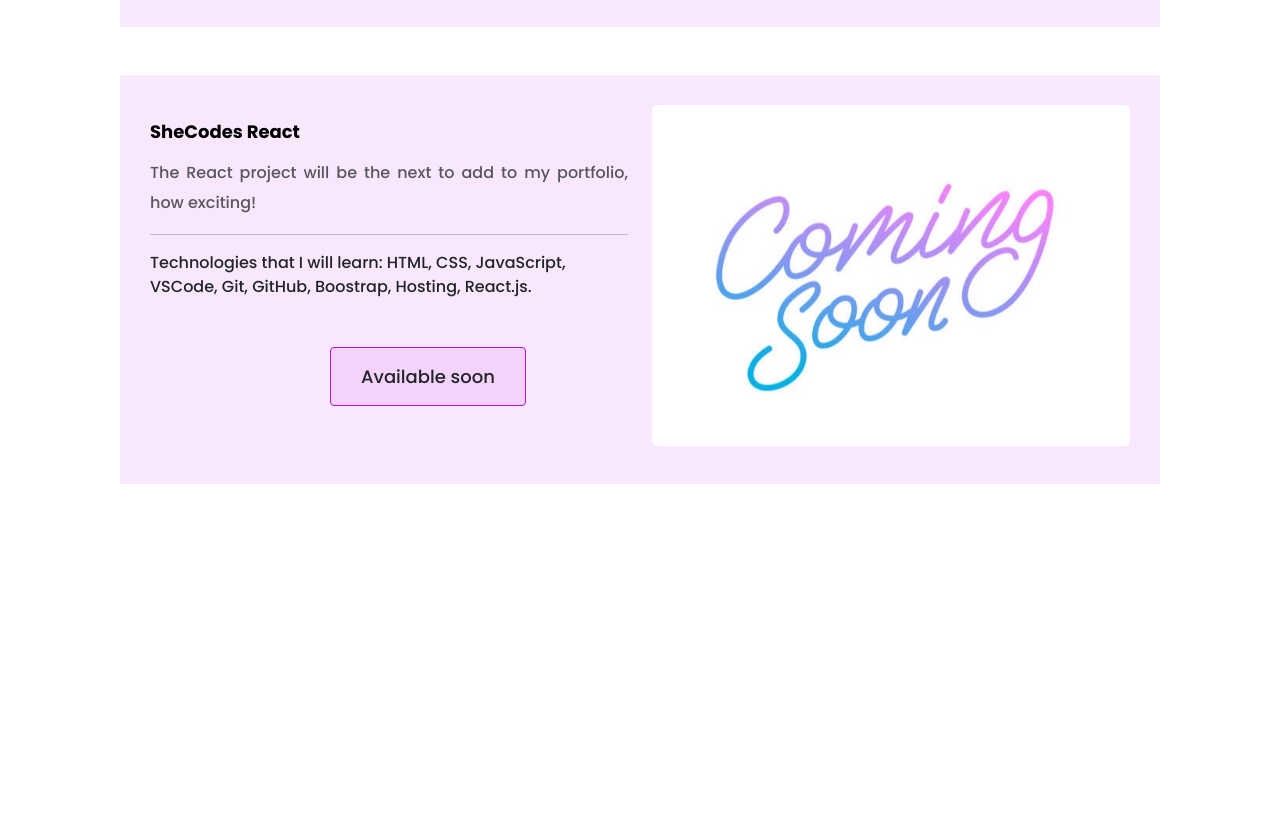
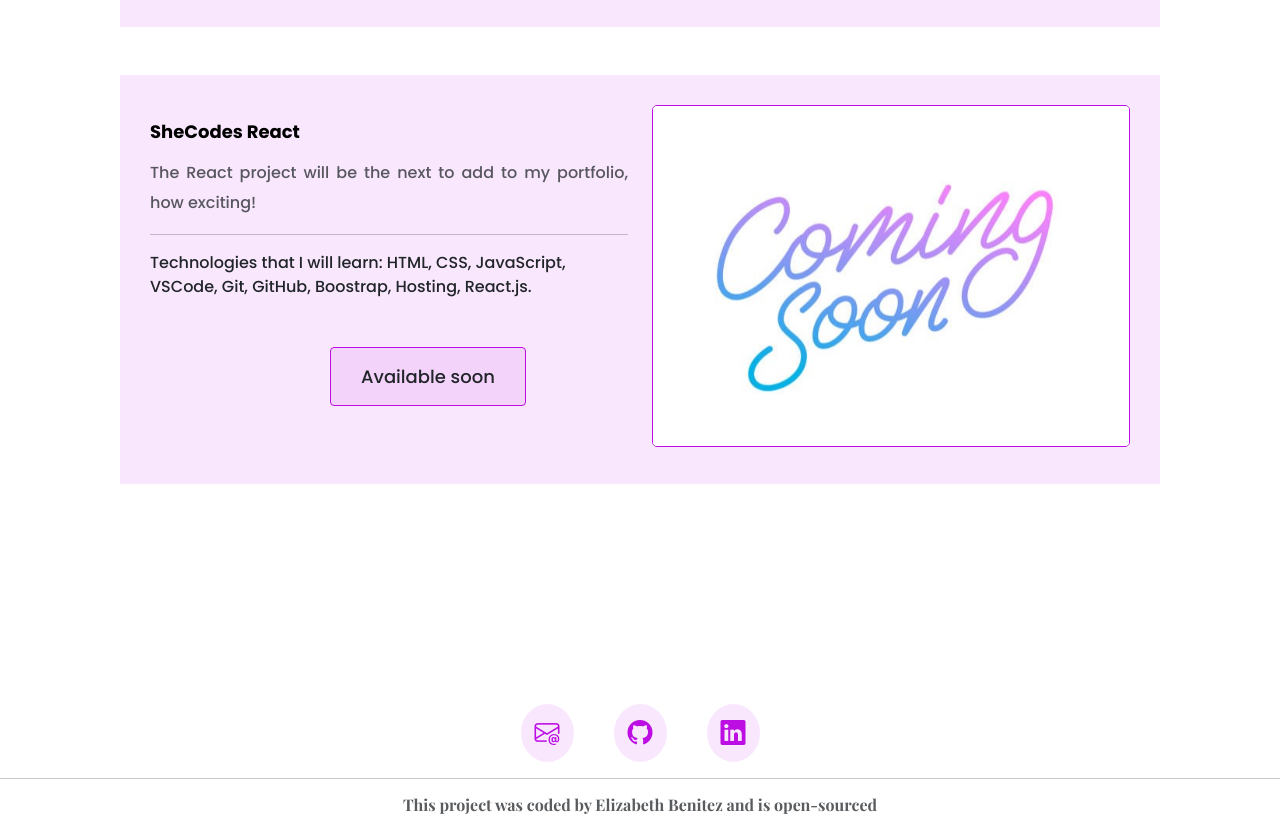
Before and after one commit to ElizabethBenitez20/portfolio, a plain HTML site: page work.html in a window 1280 px wide. Shown: the part 1822-2644 px from the top of the page. Before the commit the page ends 2496 px from the top, so only its background shows below. Drawn offline with nearby package versions, Linux system fonts and the light colour scheme.

Commit message:
Added project footer

```diff
--- a/style/index.css
+++ b/style/index.css
@@ -140,6 +140,17 @@ p {
 .project-image {
   width: 500px 250px;
   border-radius: 5px;
+  border: 1px solid var(--branding-color);
+}
+
+footer .social-links a {
+  margin: 0 20px;
+  margin-top: 30px;
+  color: var(--branding-color);
+  background: var(--secondary-color);
+  padding: 10px 14px;
+  border-radius: 50%;
+  font-size: 25px;
 }
 
 @media (max-width: 900px) {
--- a/work.html
+++ b/work.html
@@ -24,6 +24,10 @@
       src="https://kit.fontawesome.com/ddc3ee268a.js"
       crossorigin="anonymous"
     ></script>
+    <link
+      rel="stylesheet"
+      href="https://cdn.jsdelivr.net/npm/bootstrap-icons@1.11.3/font/bootstrap-icons.min.css"
+    />
     <title>My projects</title>
   </head>
   <header>
@@ -118,7 +122,7 @@
           <div class="row">
             <div class="col-lg-6">
               <img
-                src="/images/SheCodes-React.jpg"
+                src="/images/SheCodes-Responsive.png"
                 alt=""
                 class="project-image img-fluid d-none d-sm-block"
               />
@@ -163,4 +167,13 @@
       </div>
     </div>
   </body>
+  <footer>
+    <div class="social-links d-flex justify-content-center">
+      <a href="mailto:eb7152706@gmail.com"><i class="bi-envelope-at"></i></a>
+      <a href="https://github.com/ElizabethBenitez20" target="_blank"><i class="bi bi-github"></i></a>
+      <a href="https://www.linkedin.com/in/elizabeth-benitez-81a5b7275/" target="_blank"><i class="bi-linkedin"></i></a>
+    </div>
+    <hr/>
+    <h3 class="text-center text-muted fs-6">This project was coded by Elizabeth Benitez and is open-sourced</h3>
+  </footer>
 </html>
```
Also changed, not shown: about.html (+14 -1 lines), contact.html (+4 -0 lines), index.html (+15 -2 lines), images/SheCodes-Responsive.png (added).
